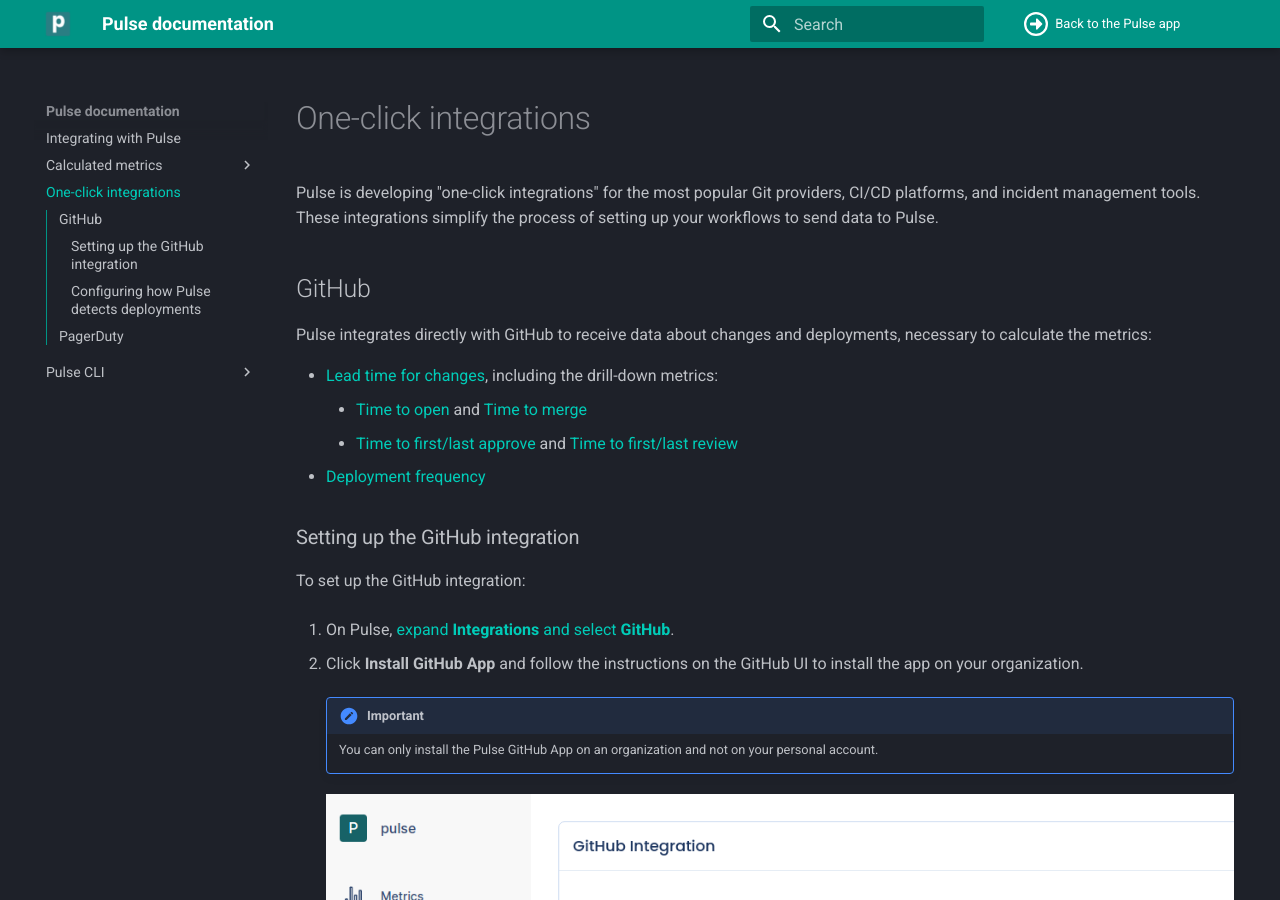
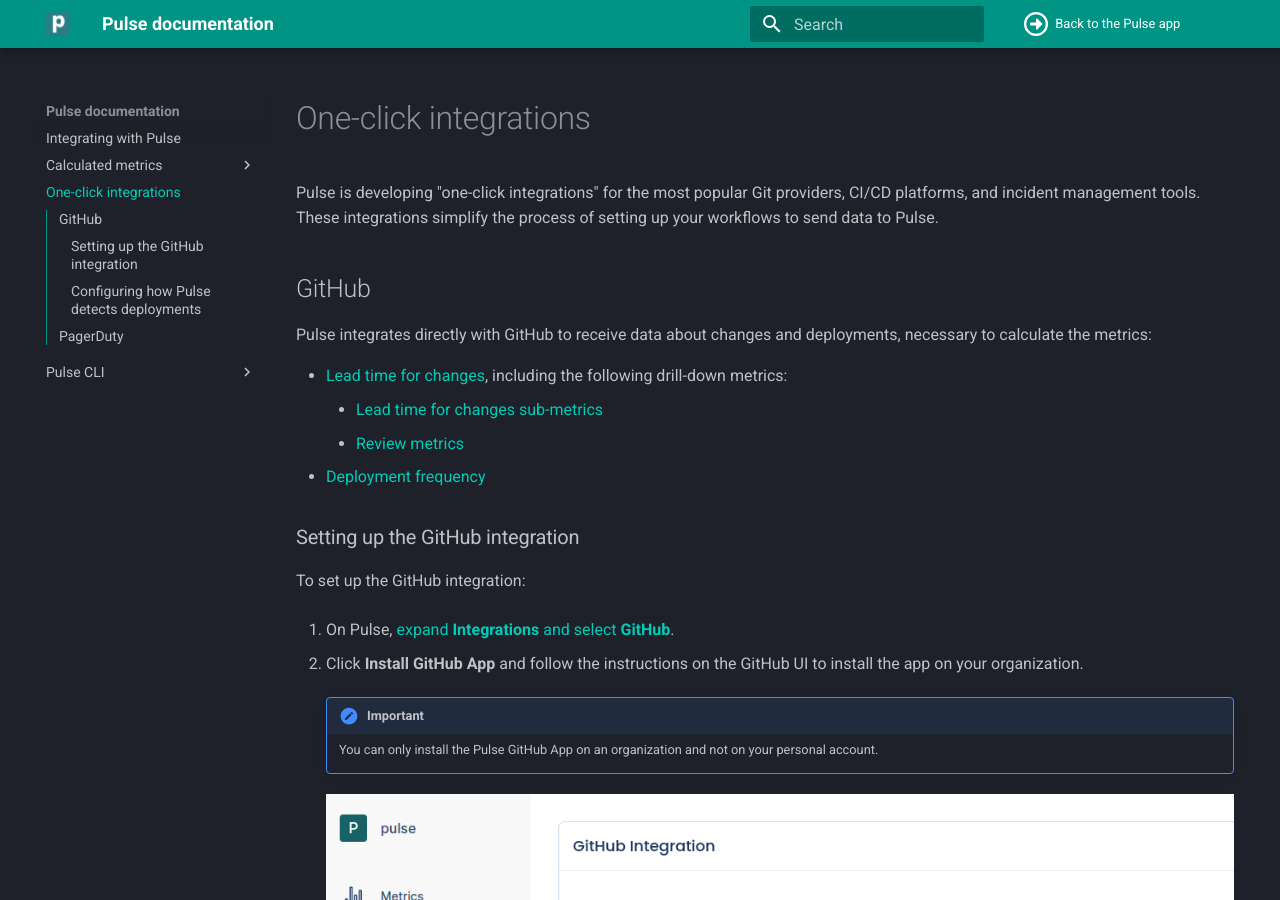
Before and after one commit to codacy/pulse-user-docs, an MkDocs documentation site: the page built from docs/one-click-integrations.md, in a window 1280 px wide and 900 px high. Built offline with MkDocs 1.6.1 and Material for MkDocs 9.7.7, drawn with Linux system fonts in a browser that asks for light colours.

Commit message:
fix: Update links in "One-click integrations"

```diff
--- a/docs/one-click-integrations.md
+++ b/docs/one-click-integrations.md
@@ -6,9 +6,9 @@
 
 Pulse integrates directly with GitHub to receive data about changes and deployments, necessary to calculate the metrics:
 
--   [Lead time for changes](metrics/accelerate.md#lead-time-for-changes), including the drill-down metrics:
-    -   [Time to open](metrics/lead-time-reviews.md#time-to-open) and [Time to merge](metrics/lead-time-reviews.md#time-to-merge)
-    -   [Time to first/last approve](metrics/lead-time-reviews.md#time-to-firstlast-approve) and [Time to first/last review](metrics/lead-time-reviews.md#time-to-firstlast-review)
+-   [Lead time for changes](metrics/accelerate.md#lead-time-for-changes), including the following drill-down metrics:
+    -   [Lead time for changes sub-metrics](metrics/lead-time-reviews.md#lead-time-for-changes-sub-metrics)
+    -   [Review metrics](metrics/lead-time-reviews.md#review-metrics)
 -   [Deployment frequency](metrics/accelerate.md#deployment-frequency)
 
 ### Setting up the GitHub integration
```
